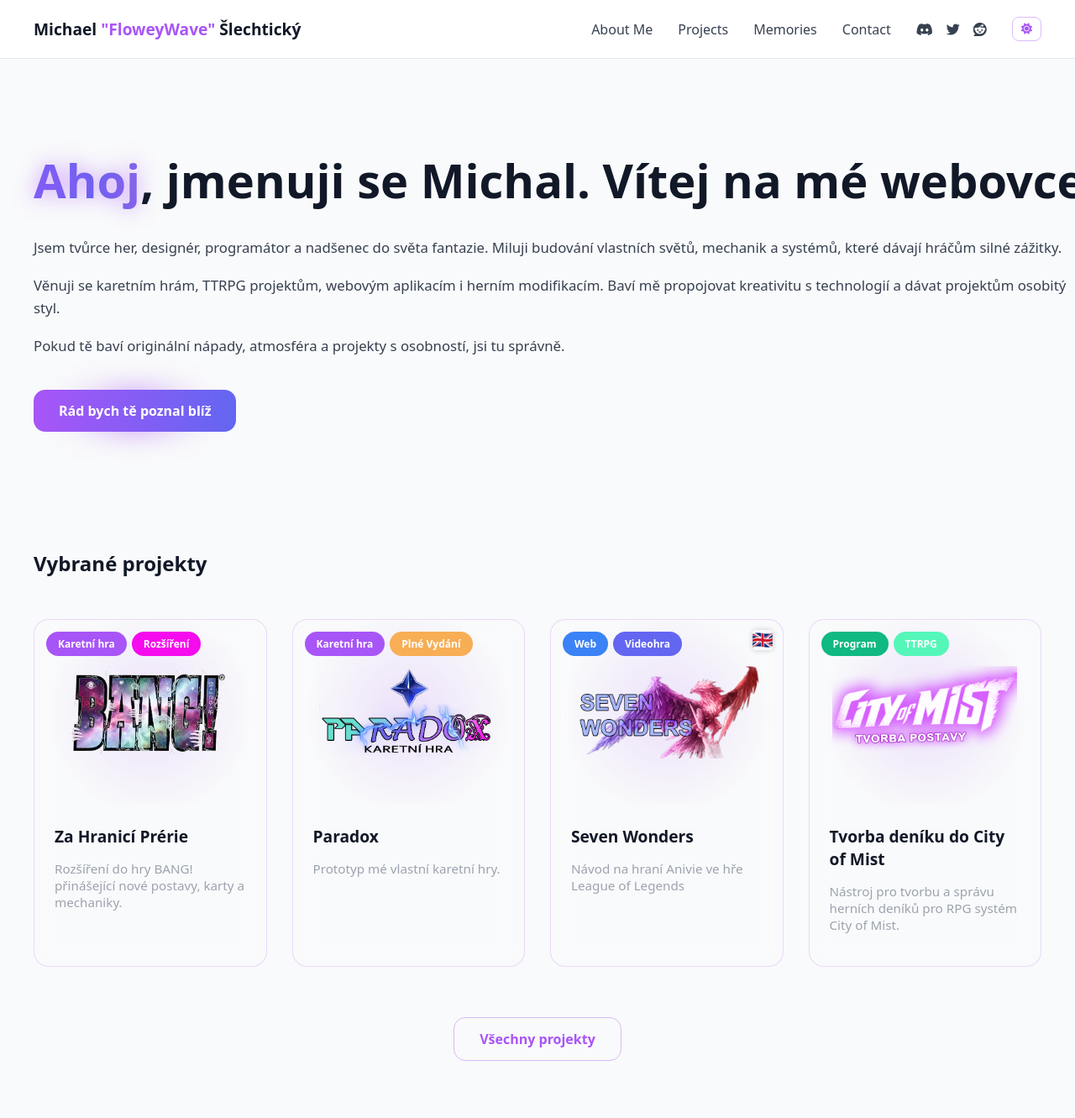
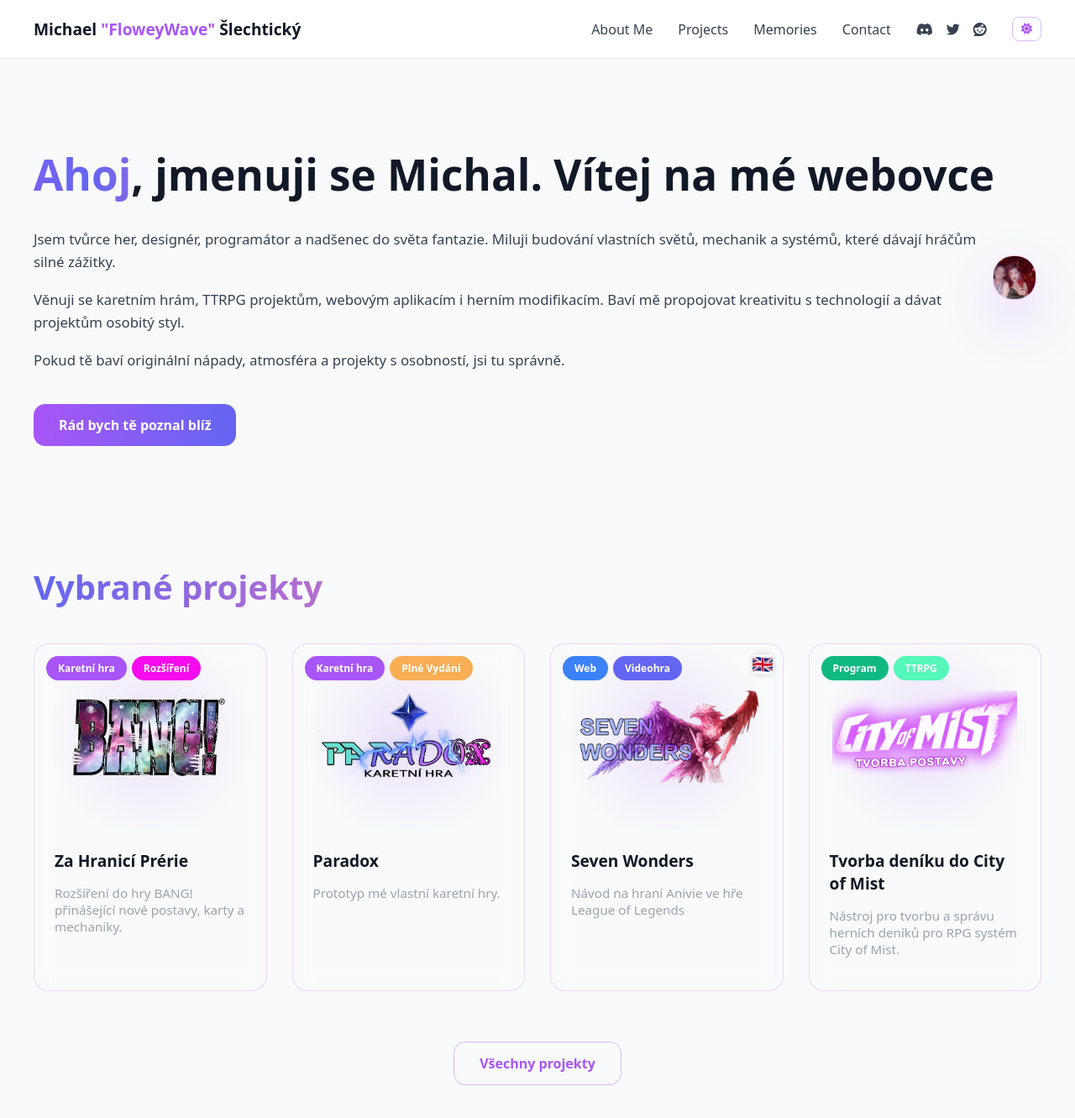
Before and after one commit to FloweyWave2/floweywave2.github.io, a Jekyll site: the page built from index.html, in a window 1280 px wide and 1352 px high. Shown: the top 1331 px of the window at 84% size. Built offline with Jekyll 4.4.1, drawn with Linux system fonts in a browser that asks for light colours.

Commit message:
Update style.scss

```diff
--- a/assets/css/style.scss
+++ b/assets/css/style.scss
@@ -492,8 +492,7 @@
 
 .hero-section {
   display: grid;
-  grid-template-columns: 1fr 1fr;
-  gap: 40px;
+  grid-template-columns: 1.1fr 0.9fr;
   align-items: center;
   margin-bottom: 140px;
   max-width: 1400px;
@@ -509,29 +508,28 @@
 
   .hero-image {
     order: -1;
+    justify-content: center;
   }
 }
 
 /* TITLE */
 
 .hero-title {
-  font-size: 3.5rem;
+  font-size: 3.2rem;
   font-weight: 900;
   margin-bottom: 30px;
   white-space: nowrap;
 }
 
-/* Glowing animated gradient */
+/* Gradient only — no glow */
 .hero-title .hello {
   background: linear-gradient(270deg, #a855f7, #f472b6, #6366f1, #a855f7);
   background-size: 600% 100%;
   -webkit-background-clip: text;
   -webkit-text-fill-color: transparent;
   animation: gradientShift 8s ease infinite;
-  text-shadow: 0 0 25px rgba(168,85,247,0.6);
 }
 
-/* Normal white text */
 .hero-title .normal-text {
   color: white;
 }
@@ -561,16 +559,12 @@
 }
 
 .hero-image img {
-  width: 100%;
-  max-width: 450px;
+  width: 340px;
+  max-width: 100%;
   border-radius: 24px;
   border: 1px solid rgba(168,85,247,0.3);
-  box-shadow: 0 30px 80px rgba(168,85,247,0.3);
+  box-shadow: 0 25px 60px rgba(168,85,247,0.25);
   transition: transform 0.4s ease;
-}
-
-.hero-image img:hover {
-  transform: scale(1.04);
 }
 
 /* =====================================
@@ -588,24 +582,14 @@
 }
 
 .primary-button {
-  position: relative;
   background: linear-gradient(90deg, #a855f7, #6366f1);
   color: white;
   margin-top: 20px;
 }
 
-.primary-button::before {
-  content: "";
-  position: absolute;
-  inset: -4px;
-  border-radius: 18px;
-  background: radial-gradient(circle, rgba(168,85,247,0.6) 0%, rgba(168,85,247,0.2) 40%, transparent 70%);
-  z-index: -1;
-  filter: blur(15px);
-}
-
 .primary-button:hover {
-  transform: translateY(-4px);
+  transform: scale(1.07);
+  box-shadow: 0 0 40px rgba(168,85,247,0.6);
 }
 
 .secondary-button {
@@ -615,7 +599,7 @@
 
 .secondary-button:hover {
   background: rgba(168,85,247,0.1);
-  transform: translateY(-3px);
+  transform: scale(1.05);
 }
 
 .center-button {
@@ -631,18 +615,13 @@
   margin-top: 60px;
 }
 
-.home-section-header h2 {
+.home-title h2 {
   font-size: 2.5rem;
   font-weight: 900;
-  background: linear-gradient(270deg, #a855f7, #f472b6, #6366f1, #a855f7);
-  background-size: 600% 100%;
+  margin-bottom: 40px;
+  background: linear-gradient(270deg, #a855f7, #f472b6, #6366f1);
   -webkit-background-clip: text;
   -webkit-text-fill-color: transparent;
-  animation: gradientShift 10s ease infinite;
-}
-
-.home-projects .project-grid {
-  margin-top: 50px;
 }
 
 /* =====================================
```
